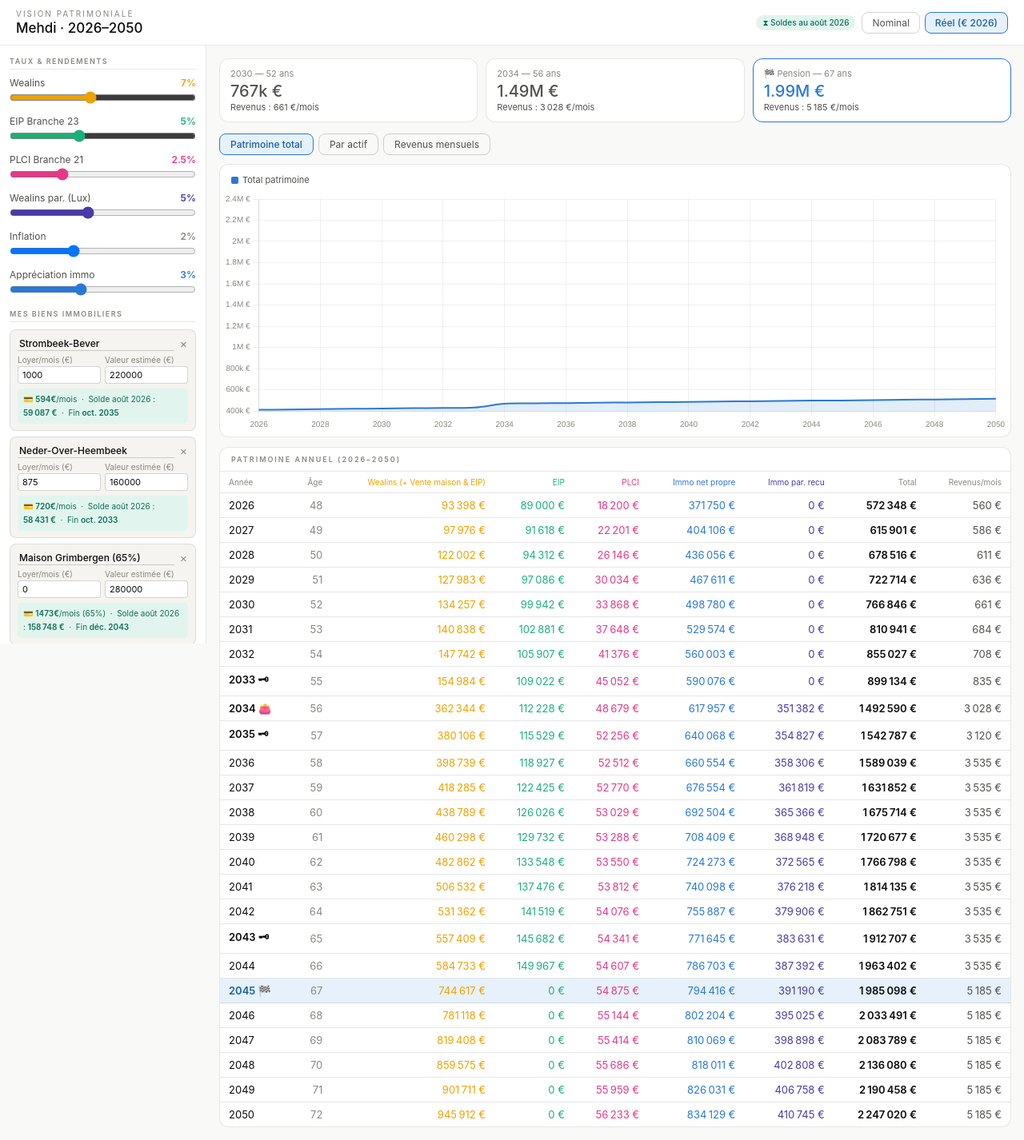
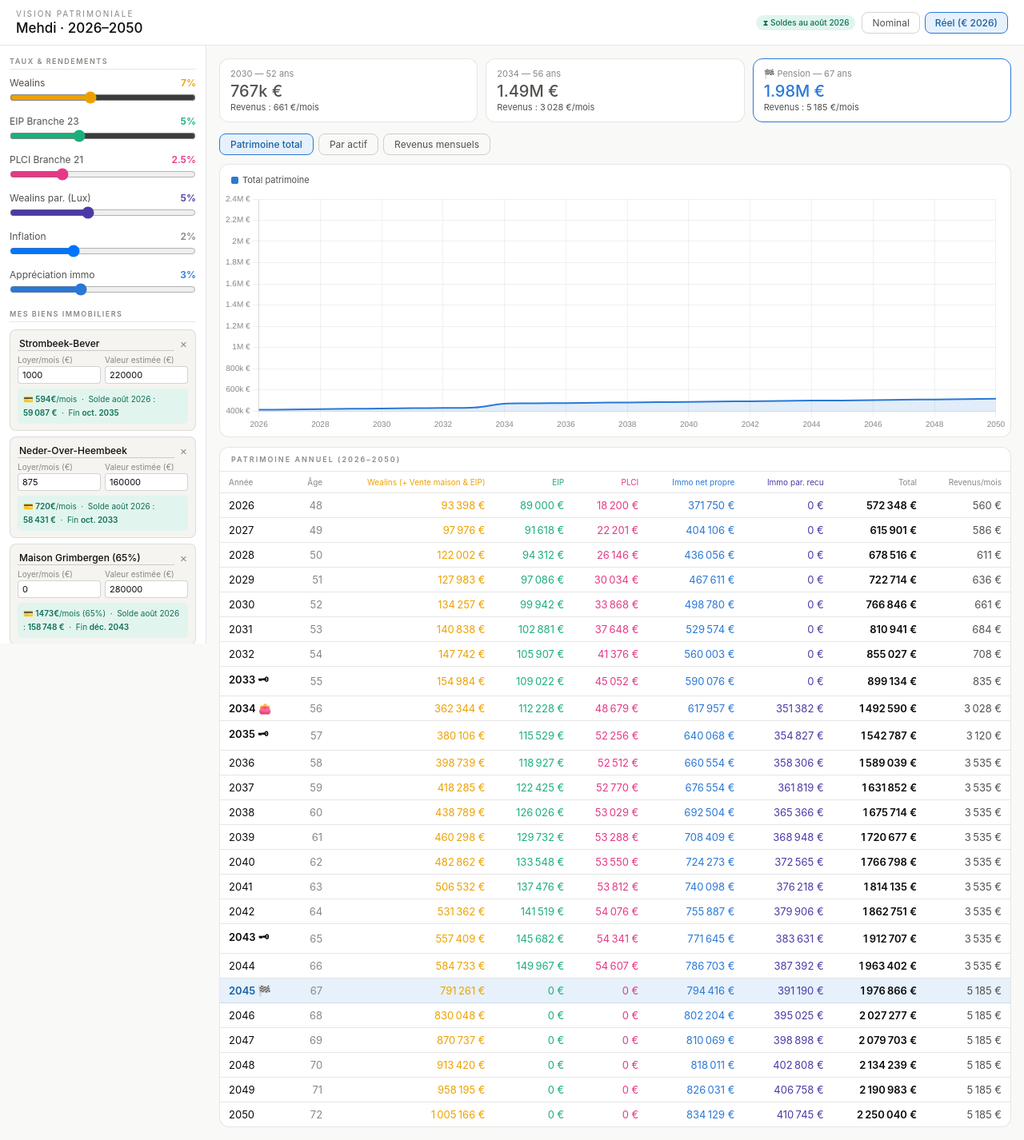
Before and after one commit to mehdilaanait/patrimoine, a plain HTML site: page index.html in a window 1280 px wide. Shown: the whole page at 80% size. Drawn offline with nearby package versions, Linux system fonts and the light colour scheme.

Commit message:
Add files via upload

```diff
--- a/index.html
+++ b/index.html
@@ -352,12 +352,21 @@ function calc(){
       ip *= (1 + p.iRate/100);
     }
 
-    // Transfert de l'EIP net vers Wealins à 67 ans (pensionYear)
-    if(y === p.pensionYear){
-      const eipNet = e * (1 - p.eipTax/100);
-      w += eipNet;
-      e = 0;
-    }
+
+// 1. Transfert de l'EIP net vers Wealins à 67 ans
+if(y === p.pensionYear){
+  const eipNet = e * (1 - p.eipTax/100);
+  w += eipNet;
+  e = 0;
+}
+
+// 2. Transfert de la PLCI nette vers Wealins à 67 ans (NOUVEAU)
+if(y === p.pensionYear){
+  const plciTax = 15; // Retenue fiscale estimée
+  const plciNet = plci * (1 - plciTax/100);
+  w += plciNet;
+  plci = 0;
+}
 
     const imN = io - passif;
     const tot = w + e + plci + imN + ip;
```
